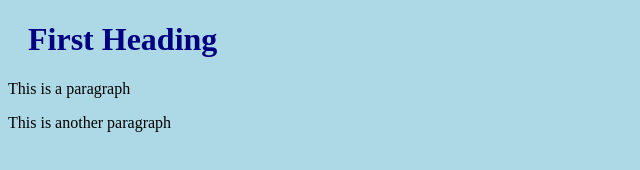
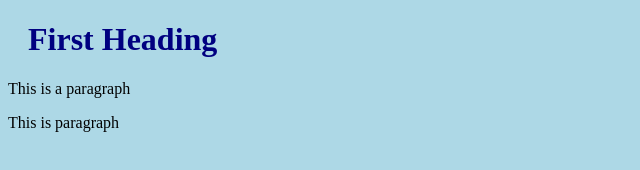
Before and after one commit to rohandhiman/test-learning, a plain HTML site: page index.html in a window 1280 px wide. Shown: the full height of the page, 0-640 px from the left. Drawn offline with Linux system fonts and the light colour scheme.

Commit message:
last para changed

```diff
--- a/index.html
+++ b/index.html
@@ -8,6 +8,6 @@
   <body>
     <h1>First Heading</h1>
     <p>This is a paragraph</p>
-    <p>This is another paragraph</p>
+    <p>This is paragraph</p>
   </body>
 </html>
```
